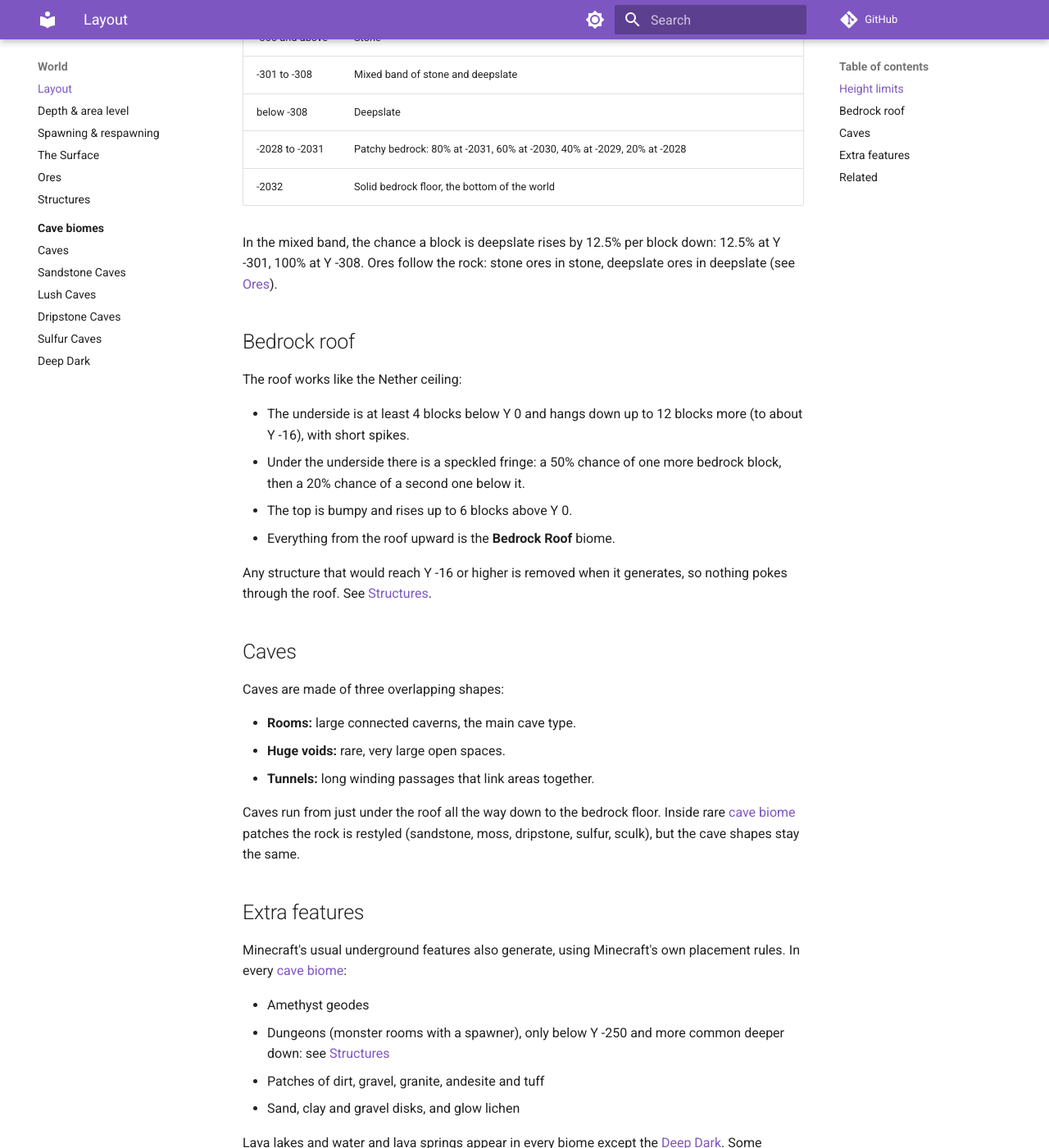
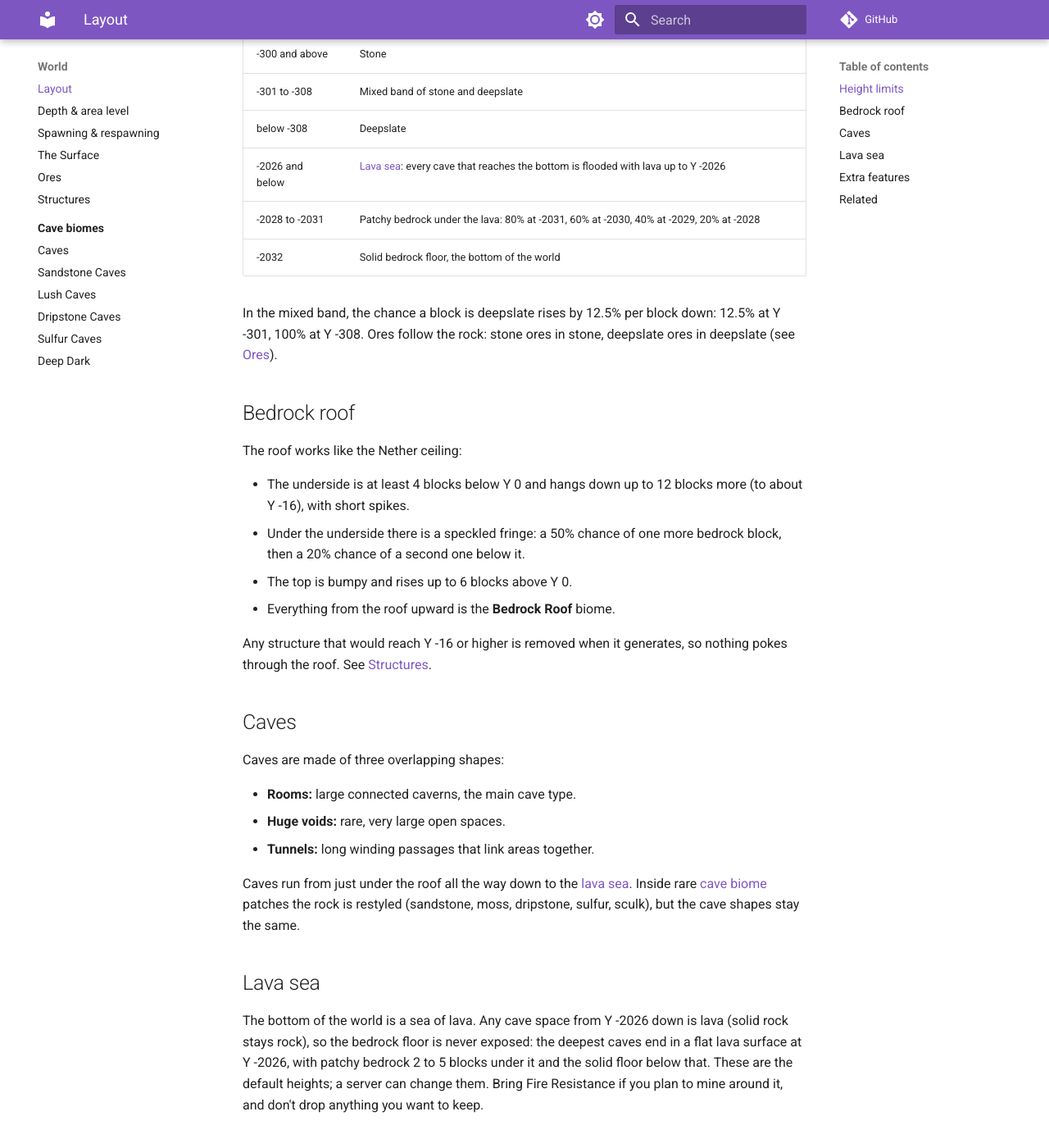
Before and after one commit to Craftyplayz/DwellerMC-wiki, an MkDocs documentation site: the page built from docs/world/layout.md, in a window 1280 px wide and 1400 px high, scrolled down 529 px. Shown: the whole window at 82% size. Built offline with MkDocs 1.6.1 and Material for MkDocs 9.7.7, drawn with Linux system fonts in a browser that asks for light colours; comment, search, counter and statistics services are not loaded.

Commit message:
Add a lava sea over the bedrock floor at the bottom of the world
Co-Authored-By: Claude Opus 5.5 <noreply@anthropic.com>

```diff
--- a/docs/world/layout.md
+++ b/docs/world/layout.md
@@ -11,7 +11,8 @@ The world is one huge cave system. There is no surface, no sky to walk under and
 | -300 and above | Stone |
 | -301 to -308 | Mixed band of stone and deepslate |
 | below -308 | Deepslate |
-| -2028 to -2031 | Patchy bedrock: 80% at -2031, 60% at -2030, 40% at -2029, 20% at -2028 |
+| -2026 and below | [Lava sea](#lava-sea): every cave that reaches the bottom is flooded with lava up to Y -2026 |
+| -2028 to -2031 | Patchy bedrock under the lava: 80% at -2031, 60% at -2030, 40% at -2029, 20% at -2028 |
 | -2032 | Solid bedrock floor, the bottom of the world |
 
 In the mixed band, the chance a block is deepslate rises by 12.5% per block down: 12.5% at Y -301, 100% at Y -308. Ores follow the rock: stone ores in stone, deepslate ores in deepslate (see [Ores](ores.md)).
@@ -33,7 +34,10 @@ Caves are made of three overlapping shapes:
 - **Huge voids:** rare, very large open spaces.
 - **Tunnels:** long winding passages that link areas together.
 
-Caves run from just under the roof all the way down to the bedrock floor. Inside rare [cave biome](biomes/index.md) patches the rock is restyled (sandstone, moss, dripstone, sulfur, sculk), but the cave shapes stay the same.
+Caves run from just under the roof all the way down to the [lava sea](#lava-sea). Inside rare [cave biome](biomes/index.md) patches the rock is restyled (sandstone, moss, dripstone, sulfur, sculk), but the cave shapes stay the same.
+
+## Lava sea
+The bottom of the world is a sea of lava. Any cave space from Y -2026 down is lava (solid rock stays rock), so the bedrock floor is never exposed: the deepest caves end in a flat lava surface at Y -2026, with patchy bedrock 2 to 5 blocks under it and the solid floor below that. These are the default heights; a server can change them. Bring Fire Resistance if you plan to mine around it, and don't drop anything you want to keep.
 
 ## Extra features
 Minecraft's usual underground features also generate, using Minecraft's own placement rules. In every [cave biome](biomes/index.md):
```
Also changed, not shown: docs/index.md (+2 -2 lines).
